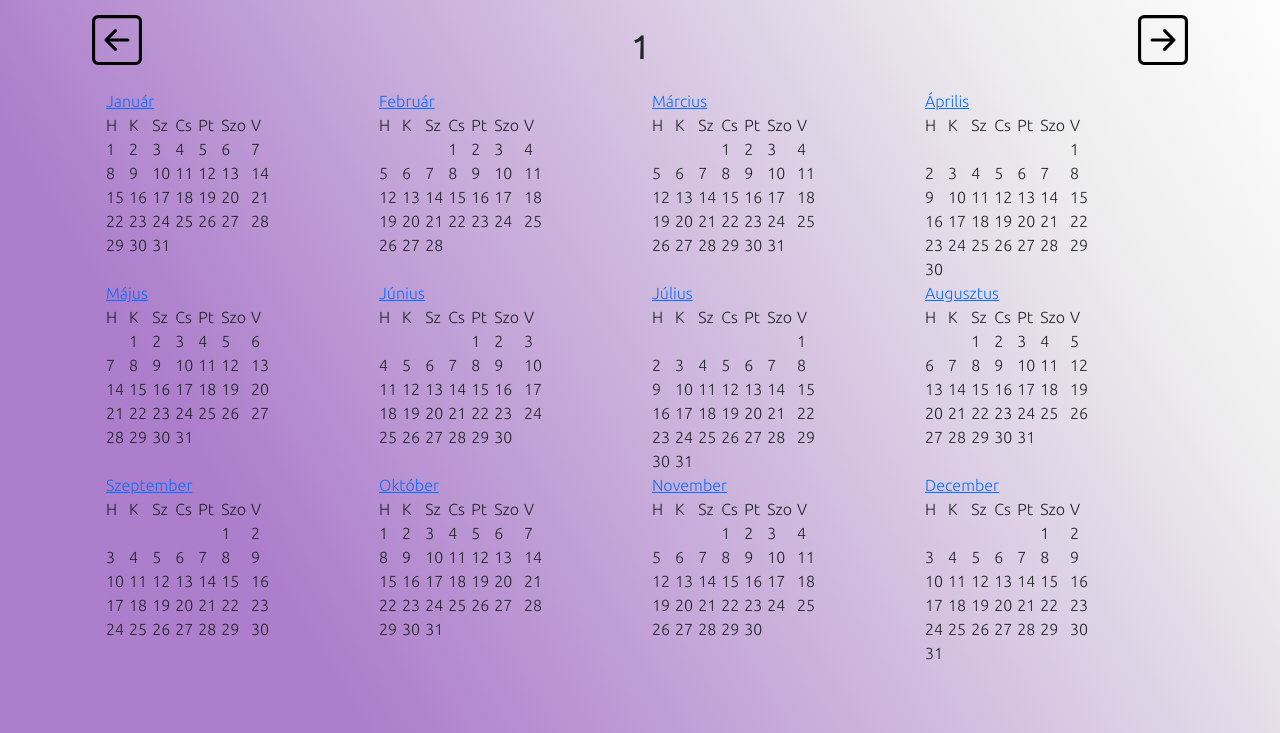
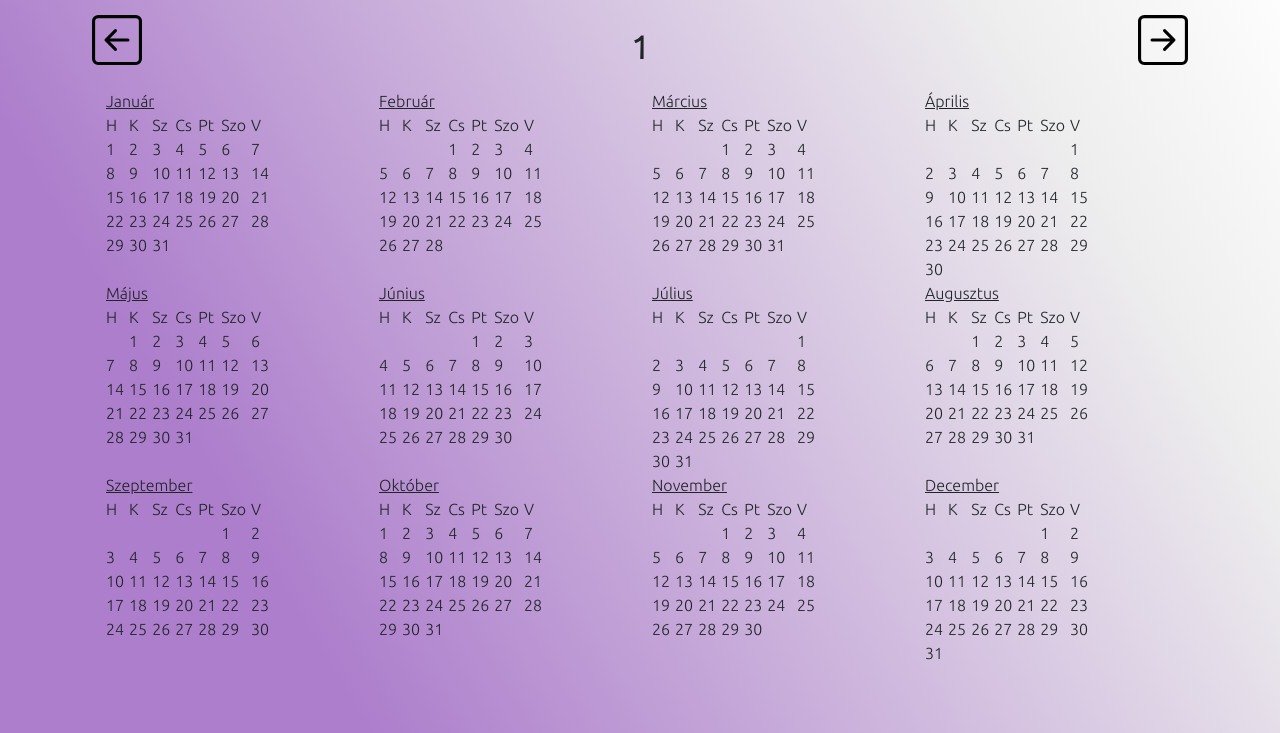
Before and after one commit to rkekesi22/My-Project, a Flask app: page /1 in a window 1280 px wide. Shown: the part 67-800 px from the top of the page. Run offline with Flask 2, Linux system fonts and the light colour scheme; a user stored in the database is signed in.

Commit message:
Színek megváltoztatása a naptárban

```diff
--- a/date.txt
+++ b/date.txt
@@ -1 +1 @@
-2021/10/31
+2021/11
--- a/website/auth.py
+++ b/website/auth.py
@@ -26,6 +26,7 @@ def login():
         password = request.form.get('password')
 
         user = User.query.filter_by(email=email).first()
+
         if user:
             if bcrypt.check_password_hash(user.password, password):
                 flash('Sikeres bejelentkezés!', category='success')
--- a/website/templates/currenttasks.html
+++ b/website/templates/currenttasks.html
@@ -63,6 +63,7 @@
                         <td class="fs-6 fw-bold"> {{task.description}}</td>
                         {% for dat in datumok%}
                         {% if task.task_time == dat|join("-")%}
+                        <!-- {{dat.0}}/{{dat.1}}/{{dat.2}} -->
                         <td class="fs-6 fw-bold" style="text-align: center;"><a class="link-dark" href="{{dat.0}}/{{dat.1}}/{{dat.2}}">{{task.task_time}}</a></td>
                         {%endif%}
                         {%endfor%}
--- a/website/templates/year.html
+++ b/website/templates/year.html
@@ -69,7 +69,7 @@
                         <tr>
                             <td>
                                 <table>
-                                    <span><a class="" href="{{ href }}/1">{{ months_name_list.1 }}</a></span>
+                                    <span><a class="link-dark" href="{{ href }}/1">{{ months_name_list.1 }}</a></span>
                                     <tr>
                                         {% for day_name in week_day_name %}
                                             <td class="pad">{{ day_name }}</td>
@@ -98,7 +98,7 @@
                         <tr>
                             <td>
                                 <table>
-                                    <span><a href="{{ href }}/2">{{ months_name_list.2 }}</a></span>
+                                    <span><a class="link-dark" href="{{ href }}/2">{{ months_name_list.2 }}</a></span>
                                         <tr>
                                             {% for day_name in week_day_name %}
                                                 <td class="pad">{{ day_name }}</td>
@@ -127,7 +127,7 @@
                         <tr>
                             <td>
                                 <table>
-                                    <span><a href="{{ href }}/3">{{ months_name_list.3 }}</a></span>
+                                    <span><a class="link-dark" href="{{ href }}/3">{{ months_name_list.3 }}</a></span>
                                     <tr>
                                         {% for day_name in week_day_name %}
                                             <td class="pad">{{ day_name }}</td>
@@ -156,7 +156,7 @@
                             <tr>
                                 <td>
                                     <table>
-                                        <span><a href="{{ href }}/4">{{ months_name_list.4 }}</a></span>
+                                        <span><a class="link-dark" href="{{ href }}/4">{{ months_name_list.4 }}</a></span>
                                         <tr>
                                             {% for day_name in week_day_name %}
                                                 <td class="pad">{{ day_name }}</td>
@@ -187,7 +187,7 @@
                                     <tr>
                                          <td>
                                             <table>
-                                                <span><a href="{{ href }}/5">{{ months_name_list.5 }}</a></span>
+                                                <span><a class="link-dark" href="{{ href }}/5">{{ months_name_list.5 }}</a></span>
                                                 <tr>
                                                     {% for day_name in week_day_name %}
                                                         <td class="pad">{{ day_name }}</td>
@@ -216,7 +216,7 @@
                 <tr>
                     <td>
                         <table>
-                            <span><a href="{{ href }}/6">{{ months_name_list.6 }}</a></span>
+                            <span><a class="link-dark" href="{{ href }}/6">{{ months_name_list.6 }}</a></span>
                             <tr>
                                 {% for day_name in week_day_name %}
                                     <td class="pad">{{ day_name }}</td>
@@ -245,7 +245,7 @@
                 <tr>
                     <td>
                         <table>
-                            <span><a href="{{ href }}/7">{{ months_name_list.7 }}</a></span>
+                            <span><a class="link-dark" href="{{ href }}/7">{{ months_name_list.7 }}</a></span>
                             <tr>
                                 {% for day_name in week_day_name %}
                                     <td class="pad">{{ day_name }}</td>
@@ -274,7 +274,7 @@
                 <tr>
                     <td>
                         <table>
-                            <span><a href="{{ href }}/8">{{ months_name_list.8 }}</a></span>
+                            <span><a class="link-dark" href="{{ href }}/8">{{ months_name_list.8 }}</a></span>
                             <tr>
                                 {% for day_name in week_day_name %}
                                     <td class="pad">{{ day_name }}</td>
@@ -307,7 +307,7 @@
                 <tr>
                     <td>
                         <table>
-                            <span><a href="{{ href }}/9">{{ months_name_list.9 }}</a></span>
+                            <span><a class="link-dark" href="{{ href }}/9">{{ months_name_list.9 }}</a></span>
                             <tr>
                                 {% for day_name in week_day_name %}
                                     <td class="pad">{{ day_name }}</td>
@@ -336,7 +336,7 @@
                 <tr>
                     <td>
                         <table>
-                            <span><a href="{{ href }}/10">{{ months_name_list.10 }}</a></span>
+                            <span><a class="link-dark" href="{{ href }}/10">{{ months_name_list.10 }}</a></span>
                             <tr>
                                 {% for day_name in week_day_name %}
                                         <td class="pad">{{ day_name }}</td>
@@ -365,7 +365,7 @@
                 <tr>
                     <td>
                         <table>
-                            <span><a href="{{ href }}/11">{{ months_name_list.11 }}</a></span>
+                            <span><a class="link-dark" href="{{ href }}/11">{{ months_name_list.11 }}</a></span>
                             <tr>
                                 {% for day_name in week_day_name %}
                                     <td class="pad">{{ day_name }}</td>
@@ -394,7 +394,7 @@
                 <tr>
                     <td>
                         <table>
-                            <span><a href="{{ href }}/12">{{ months_name_list.12 }}</a></span>
+                            <span><a class="link-dark" href="{{ href }}/12">{{ months_name_list.12 }}</a></span>
                             <tr>
                                 {% for day_name in week_day_name %}
                                     <td class="pad">{{ day_name }}</td>
--- a/website/views.py
+++ b/website/views.py
@@ -271,10 +271,9 @@ def calendar():
     if this_month is False:
         abort(404)
     months_name = months[1:]
-    href = f'/{year}/{month}/'
+    href = f'{year}/{month}/'
 
     user_task = db.session.query(Tasks).filter(Tasks.user_id == current_user.id).all()
-
 
 
     return render_template('calendar.html', user = current_user, months_name=months_name, months=this_month[0], le=this_month[1],
@@ -375,11 +374,22 @@ def day_view():
     value= day1(int(year), int(month), int(day))
     print(value)
 
-    user_task = db.session.query(Tasks).filter(Tasks.task_time == f"{year}-{month}-{day}"). \
+
+    if len(day) == 1:
+        day = "0" + day
+
+    if len(month) == 1:
+        month = "0" + month
+
+    print(day)
+    print(month)
+
+
+    user_task = db.session.query(Tasks).filter(Tasks.task_time == f"{year}-{month}-{day}").\
         filter(Tasks.user_id == current_user.id).all()
 
-    # for i in user_task:
-    #     print(i.task_time)
+
+    print(user_task)
 
     return render_template('day.html', user = current_user,value=value, month=month, tasks = user_task)
 
@@ -552,17 +562,12 @@ def stoper(task_id):
             actual_hour = time.localtime().tm_hour
             actual_min = time.localtime().tm_min
 
-            actual_day = today_date.day
-            actual_month = today_date.month
-
             ido = task.mert_ido.split("-")
             hour = int(ido[0])
             min = int(ido[1])
 
             actual_hour =actual_hour - hour
             actual_min = actual_min - min
-            print(actual_hour)
-            print(actual_min)
 
             if actual_hour == 0 and actual_min == 0:
                 task.mert_ido = f'{actual_min} perc'
```
Also changed, not shown: website/database.db.
